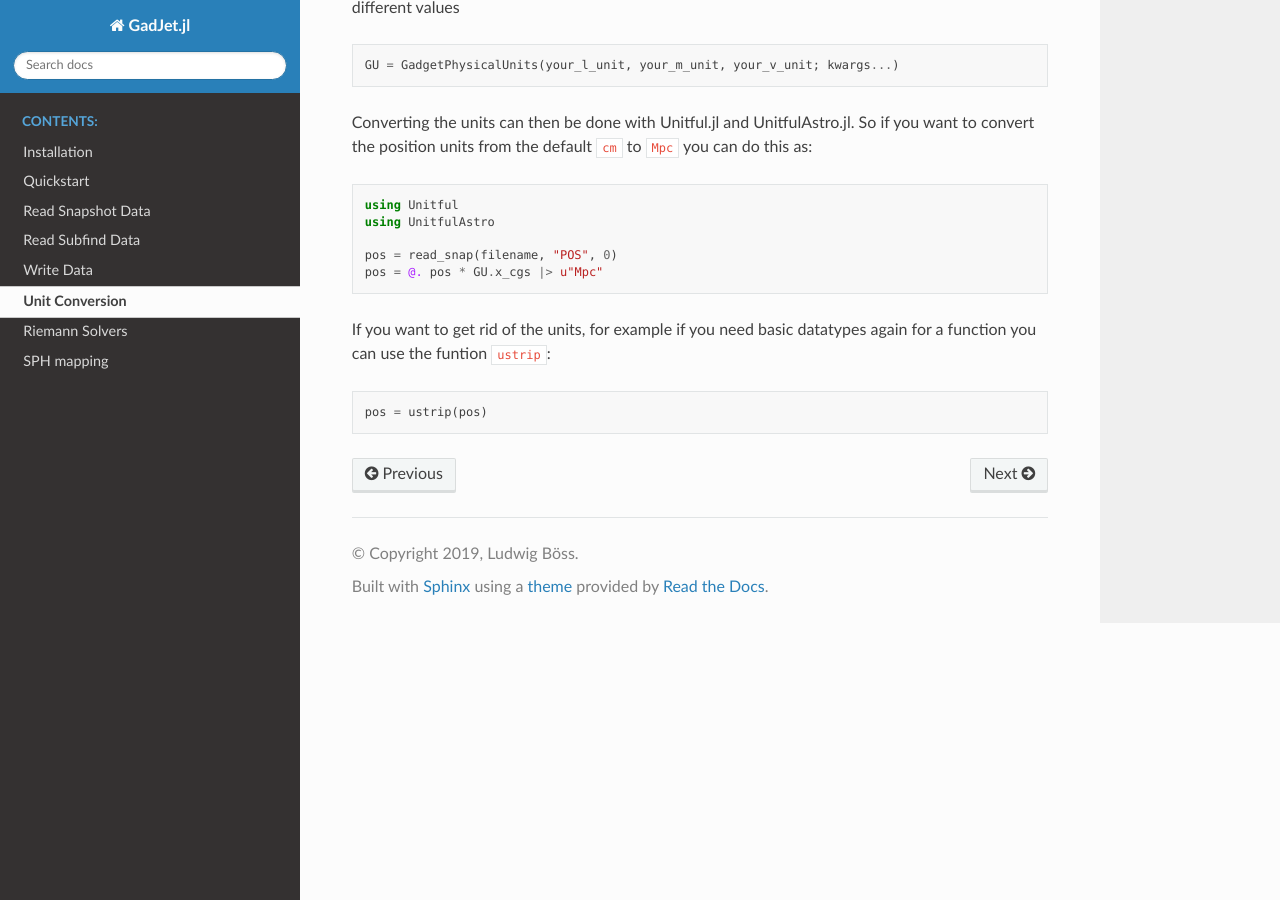
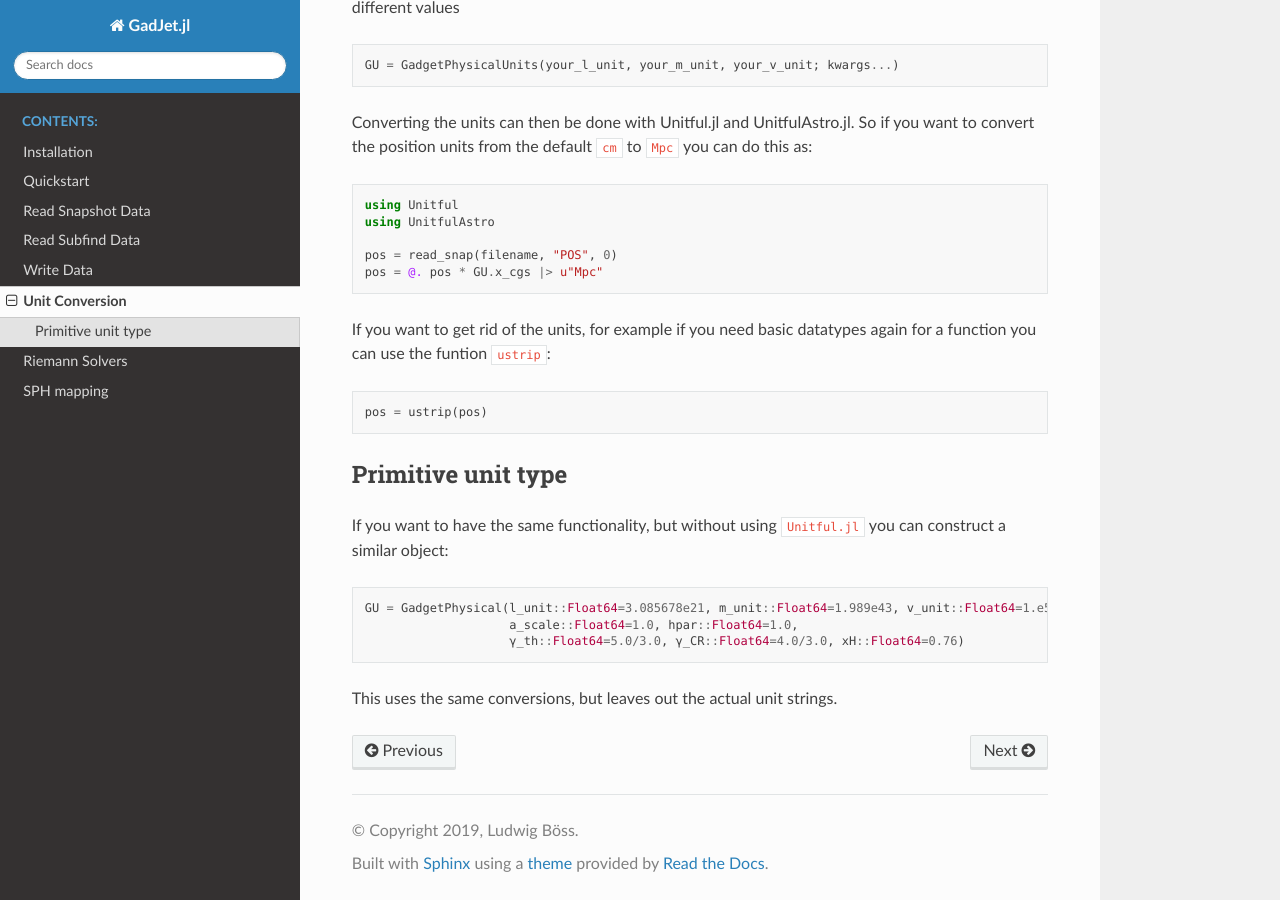
Before and after one commit to LudwigBoess/GadJet.jl, a Sphinx documentation site: the page built from docs/usage/unit_conversion.md, in a window 1280 px wide and 900 px high, scrolled down 1332 px. Built offline with Sphinx 7.4.7 and the Read the Docs theme 2.0.0, drawn with Linux system fonts in a browser that asks for light colours.

````diff
--- a/docs/usage/unit_conversion.md
+++ b/docs/usage/unit_conversion.md
@@ -82,3 +82,16 @@
 ```julia
 pos = ustrip(pos)
 ```
+
+
+## Primitive unit type
+
+If you want to have the same functionality, but without using `Unitful.jl` you can construct a similar object:
+
+```julia
+GU = GadgetPhysical(l_unit::Float64=3.085678e21, m_unit::Float64=1.989e43, v_unit::Float64=1.e5;
+                    a_scale::Float64=1.0, hpar::Float64=1.0,
+                    γ_th::Float64=5.0/3.0, γ_CR::Float64=4.0/3.0, xH::Float64=0.76)
+```
+
+This uses the same conversions, but leaves out the actual unit strings.
````
Also changed, not shown: docs/usage/read_data.md (+1 -1 lines), docs/usage/sph_mapping.md (+10 -5 lines).
